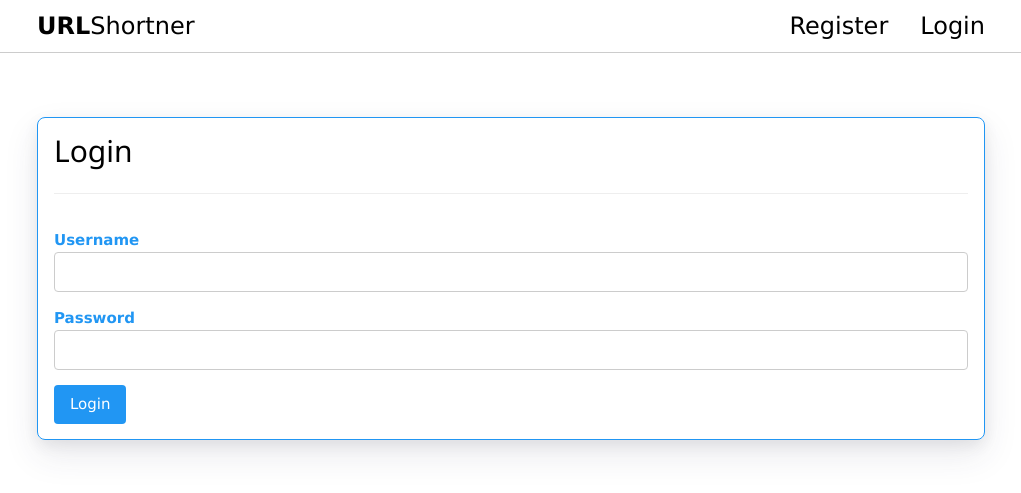
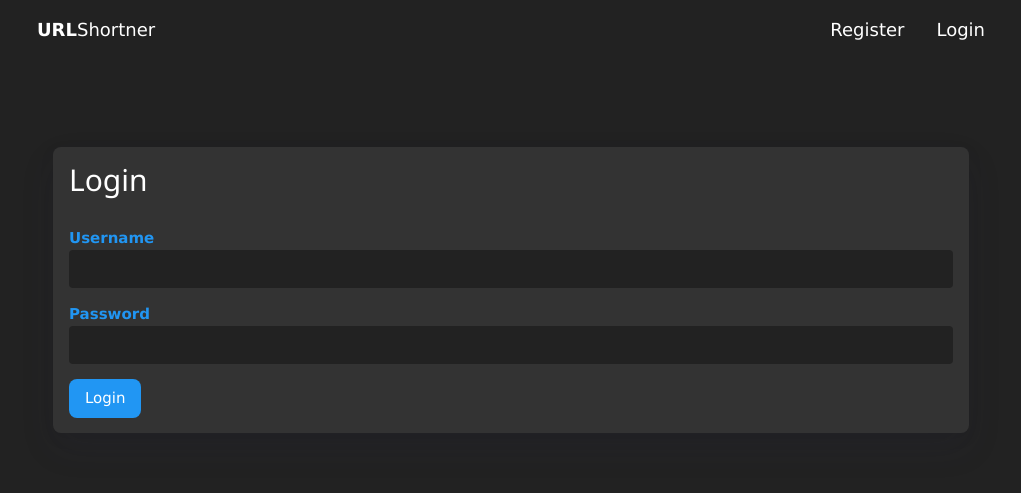
Before and after one commit to sumeetmathpati/url-shortner, a Flask app: page /login in a window 1280 px wide. Shown: the top 493 px of the page, without its empty margins (129-1150 px from the left). Run offline with Flask 2, Linux system fonts and the light colour scheme; parts of the project's set-up code (start-up, migrations or seed data) failed here and were passed over.

Commit message:
added black theme

```diff
--- /dev/null
+++ b/static/assets/css/style.css
@@ -0,0 +1,3 @@
+a {
+    text-decoration: none;
+}
--- a/templates/base.html
+++ b/templates/base.html
@@ -8,15 +8,16 @@
 
     <link rel="stylesheet" href="https://www.w3schools.com/w3css/4/w3.css">
     <link rel="stylesheet" href="https://cdnjs.cloudflare.com/ajax/libs/font-awesome/5.15.1/css/all.min.css" integrity="sha512-+4zCK9k+qNFUR5X+cKL9EIR+ZOhtIloNl9GIKS57V1MyNsYpYcUrUeQc9vNfzsWfV28IaLL3i96P9sdNyeRssA==" crossorigin="anonymous" />
+    <link rel="stylesheet" href="{{ url_for('static', filename='assets/css/style.css') }}">
 
 </head>
 
-<body>
+<body style="background-color: #222;">
 
 
     {% block navbar %}{% endblock %}
 
-    <div id="page-content" class="w3-content" style="margin-top: 64px;">
+    <div id="page-content" class="w3-content w3-padding" style="margin-top: 64px;">
 
         {% block page_content %}{% endblock %}
 
--- a/templates/login.html
+++ b/templates/login.html
@@ -11,10 +11,9 @@ Login
 
 {% block page_content %}
 
-<div class="w3-border w3-border-blue w3-content w3-margin" style="border-radius: 8px; box-shadow: 0 15px 35px rgba(50,50,93,0.1),0 5px 15px rgba(0,0,0,0.07) !important;">
+<div class="w3-round-large w3-content w3-margin" style="box-shadow: 0 15px 35px rgba(50,50,93,0.1),0 5px 15px rgba(0,0,0,0.07) !important; background-color: #333;">
     <div class="w3-container" style="border-top-left-radius: inherit; border-top-right-radius: inherit;">
-        <h2>Login</h2>
-        <hr>
+        <h2 class="w3-text-white">Login</h2>
     </div>
     <form class="w3-container" method="POST" action="{{ url_for('login') }}">
         {% if error %}
@@ -24,12 +23,12 @@ Login
         {% endif %}
         <p>
             <label class="w3-text-blue"><b>Username</b></label>
-            <input class="w3-input w3-border w3-round" name="username" type="text"></p>
+            <input class="w3-input w3-round w3-text-white" name="username" type="text" style="background-color: #222; border: none;"></p>
         <p>
             <label class="w3-text-blue"><b>Password</b></label>
-            <input class="w3-input w3-border w3-round" name="password" type="password"></p>
+            <input class="w3-input w3-round w3-text-white" name="password" type="password" style="background-color: #222; border: none;"></p>
         <p>
-            <button class="w3-btn w3-blue w3-round">Login</button></p>
+            <button class="w3-btn w3-blue w3-round-large">Login</button></p>
     </form>
 
 </div>
--- a/templates/navbar.html
+++ b/templates/navbar.html
@@ -1,18 +1,18 @@
 {% macro navbar(user) %}
 
-<div class="w3-bar w3-white w3-large w3-xlarge w3-border-bottom">
+<div class="w3-bar w3-large w3-large w3-padding" style="background-color: #222;">
 
     <div class="w3-content">
-        <a href="{{ url_for('index') }}" class="w3-bar-item w3-button"><strong>URL</strong>Shortner</a>
+        <a href="{{ url_for('index') }}" class="w3-bar-item w3-text-white"><strong>URL</strong>Shortner</a>
 
         {% if user %}
 
-        <a href="{{ url_for('logout') }}" class="w3-bar-item w3-button w3-right">Logout</a>
+        <a href="{{ url_for('logout') }}" class="w3-round-large w3-bar-item w3-button w3-right w3-text-white w3-hover-dark-grey">Logout</a>
 
         {% else %}
 
-        <a href="{{ url_for('login') }}" class="w3-bar-item w3-button w3-right">Login</a>
-        <a href="{{ url_for('register') }}" class="w3-bar-item w3-button w3-right">Register</a>
+        <a href="{{ url_for('login') }}" class="w3-round-large w3-bar-item w3-button w3-right w3-text-white w3-hover-dark-grey">Login</a>
+        <a href="{{ url_for('register') }}" class="w3-round-large w3-bar-item w3-button w3-right w3-text-white w3-hover-dark-grey">Register</a>
 
         {% endif %}
     </div>
```
Also changed, not shown: templates/index.html (+14 -14 lines), templates/register.html (+4 -5 lines).
